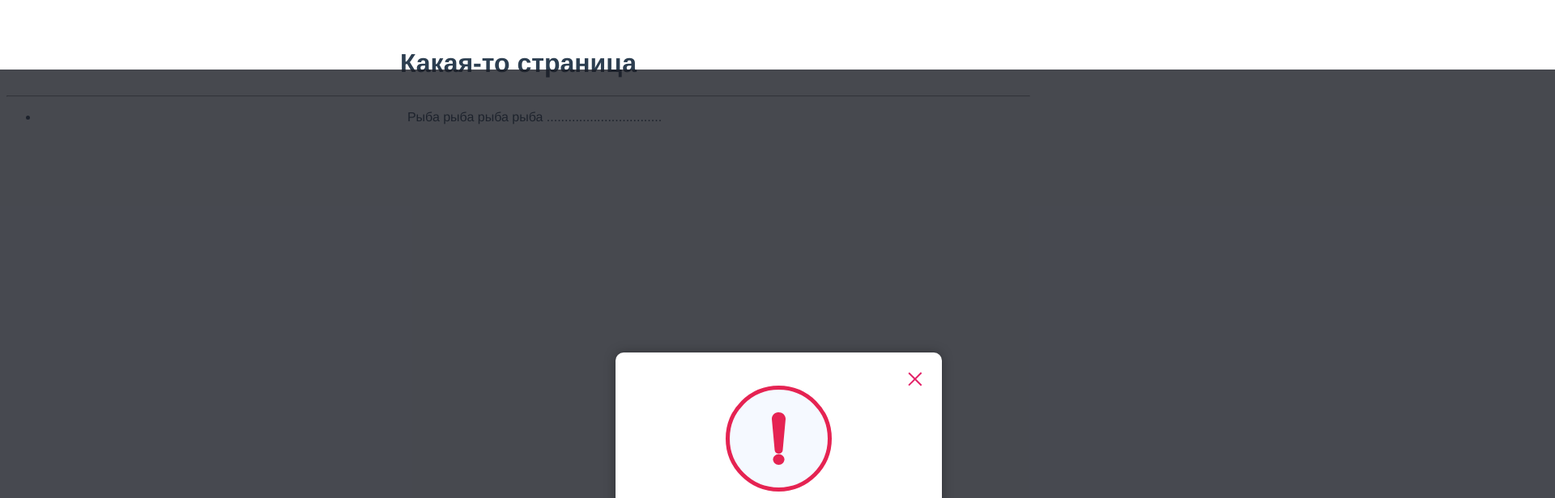
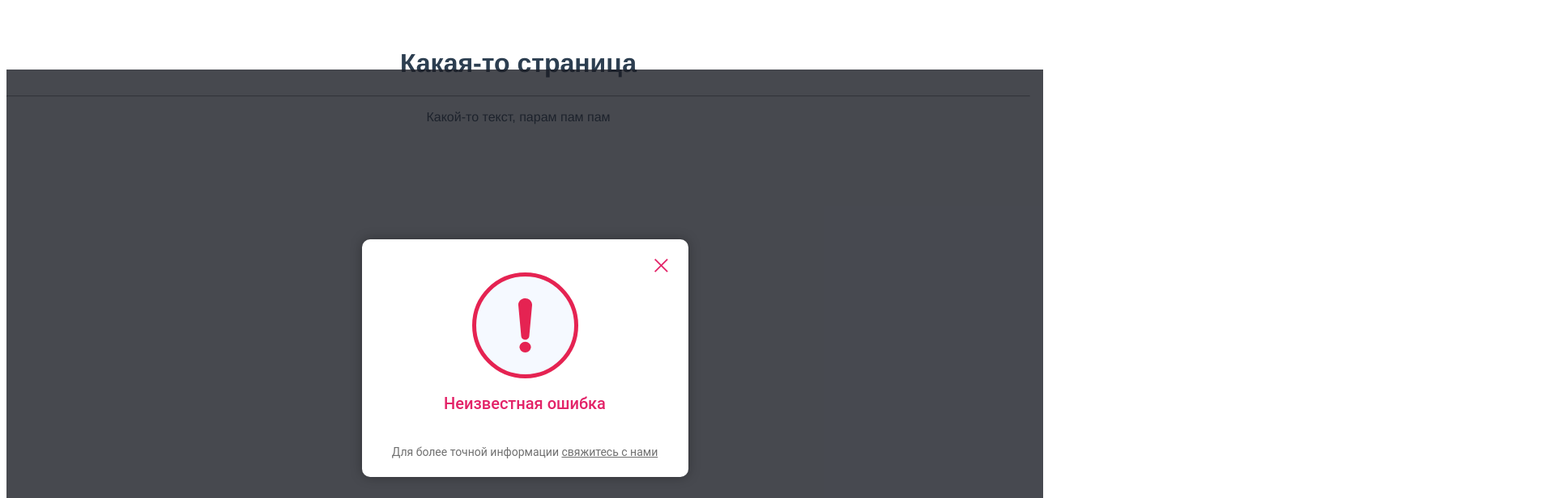
Before and after one commit to PavelPonomarchuk/vue-test-proj, a Vue app: page / in a window 1280 px wide. Shown: the top 616 px of the page at 81% size, 1920 px wide, since content can reach past the window. Built offline with nearby package versions, Linux system fonts and the light colour scheme.

Commit message:
Правка верстки всплывашки с ошибкой

```diff
--- a/src/App.vue
+++ b/src/App.vue
@@ -2,21 +2,17 @@
   <div id="app">
     <h1>Какая-то страница</h1>
     <hr>
-    <TodoList />
+    <p>Какой-то текст, парам пам пам</p>
     <UnknownError />
-
-
   </div>
 </template>
 
 <script>
-import TodoList from '@/components/TodoList'
-import UnknownError from '@/components/UnknownError'
+import UnknownError from "@/components/UnknownError";
 
 export default {
   name: 'App',
   components: {
-    TodoList,
     UnknownError
   }
 }
--- /dev/null
+++ b/src/components/ButtonClose.vue
@@ -0,0 +1,21 @@
+<template>
+  <div class="close">
+    <a href="#">
+      <img src="@/assets/cross_close.svg" alt="закрыть">
+    </a>
+  </div>
+</template>
+
+<script>
+export default {
+name: "ButtonClose"
+}
+</script>
+
+<style scoped>
+  .close {
+    position: absolute;
+    right: 6.01%;
+    top: 8.16%;
+  }
+</style>
--- a/src/components/UnknownError.vue
+++ b/src/components/UnknownError.vue
@@ -1,165 +1,72 @@
 <template>
   <div class="darkness">
     <div class="error_popup">
-      <a href="#">
-        <div class="close">
-          <div class="close_rectangle1"></div>
-          <div class="close_rectangle2"></div>
-        </div>
-      </a>
-
+      <ButtonClose />
       <div class="sign_attention">
-
-        <div class="sign_ellipse">
-          <svg width="17" height="52" viewBox="0 0 17 52" fill="none" xmlns="http://www.w3.org/2000/svg">
-            <path d="M0.032738 8.78817L3.54114 46.9826C3.74584 49.231 5.62247 51.0841 8.06819 51.2875C10.8076 51.5153 13.2224 49.5876 13.4614 46.9826L16.9698 8.78817C17.0076 8.3418 17.0124 7.84159 16.9698 7.38142C16.5614 2.93338 12.4389 -0.356861 7.76187 0.0310651C3.08481 0.419912 -0.375688 4.34105 0.032738 8.78817Z" fill="#E52352"/>
-          </svg>
-        </div>
-
-        <div class="sign_dot">
-          <svg width="15" height="14" viewBox="0 0 15 14" fill="none" xmlns="http://www.w3.org/2000/svg">
-            <path d="M7.50391 13.9982C11.3792 13.9982 14.5207 11.0108 14.5207 7.32567C14.5207 3.64054 11.3792 0.653152 7.50391 0.653152C3.62863 0.653152 0.487105 3.64054 0.487105 7.32567C0.487105 11.0108 3.62863 13.9982 7.50391 13.9982Z" fill="#E52352"/>
-          </svg>
-        </div>
+        <img src="@/assets/sign_attention.svg" alt="внимание">
       </div>
-
       <div class="text_error">
-        Неизвестная ошибка <!-- лучше потом переделать в p? -->
+        <span>Неизвестная ошибка</span>
       </div>
-
       <div class="text_callback">
-        Для более точной информации <a class="text_link" href="#">свяжитесь с нами</a>
+        <span>Для более точной информации <a class="text_link" href="#">свяжитесь с нами</a></span>
       </div>
-
     </div>
   </div>
-
 </template>
 
 <script>
-export default {
-name: "UnknownError"
-}
+  import ButtonClose from "@/components/ButtonClose";
+  export default {
+  name: "UnknownError",
+    components: {ButtonClose}
+  }
 </script>
 
 <style scoped>
   .darkness {
     position: absolute;
-    width: 1922px;
-    height: 994px;
-    left: 0px;
-    top: 86px;
+    width: 100%;
+    height: calc(100% - 5.375rem);
+    top: 5.375rem;
     background: rgba(25, 28, 36, 0.8);
+
+    display: flex;
+    justify-content: center;
+    align-items: center;
   }
 
   .error_popup {
-    position: absolute;
-    width: 403px;
-    height: 294px;
-    /*margin-left: auto;
-    margin-right: auto;*/
-    top: 0;
-    bottom: 0;
-    left: 0;
-    right: 0;
-    margin: auto;
+    position: relative; /*для MS Edge чтобы крестик отображался внутри окошка */
+    width: 25.1875rem;
+    height: 18.375rem;
     border-radius: 10px;
     background: #FFFFFF;
-
     filter: drop-shadow(0px 0px 7px rgba(0, 0, 0, 0.3));
   }
 
-  .close {
-    position: absolute;
-    left: 89.83%;
-    right: 6.01%;
-    top: 8.16%;
-    bottom: 86.13%;
-  }
-
-  .close_rectangle1 {
-    position: absolute;
-    width: 21.93px;
-    height: 1.77px;
-    /*right: 17.81px;
-    top: 24px;*/
-    right: -3px;
-    bottom: 7.5px;
-
-    background: #E32368;
-    transform: rotate(45deg);
-  }
-
-  .close_rectangle2 {
-    position: absolute;
-    width: 21.93px;
-    height: 1.77px;
-    /*right: 2.3px;
-    top: 25.25px;*/
-    top: 7.7px;
-    right: -3px;
-
-    background: #E32368;
-    transform: rotate(135deg);
-  }
-
   .sign_attention {
-    position: absolute;
-    width: 131px;
-    height: 131px;
-    left: 136px;
-    top: 41px;
-
-    background: #F5F9FF;
-    border: 5px solid #E52352;
-    border-radius: 50%;
-    box-sizing: border-box;
+    margin-top: 2.5625rem;
   }
 
   .text_error {
-    position: absolute;
-    width: 351px;
-    height: 37px;
-    left: calc(50% - 351px/2);
-    top: 187px;
+    margin-top: 0.9375rem;
 
     font-family: "Roboto", "Arial", sans-serif;/*не подключал Roboto*/
     font-style: normal;
     font-weight: 500;
-    font-size: 20px;
-    line-height: 36px;
+    font-size: 1.25rem;
     text-align: center;
     color: #E32368;
   }
 
-  .sign_ellipse {
-    position: absolute;
-    left: 0%;
-    right: 0%;
-    /*top: 0%;
-    bottom: 23.42%;*/
-    top: 23.42%;
-  }
-
-  .sign_dot {
-    position: absolute;
-    left: 8.75%;
-    right: 8.7%;
-    bottom: 19.92%;
-  }
-
   .text_callback {
-    position: absolute;
-    width: 363px;
-    height: 30px;
-    left: calc(50% - 363px/2 + 1px);
-    top: 254px;
+    margin-top: 2.5rem;
 
     font-family: "Roboto", "Arial", sans-serif; /* Roboto не подключен */
     font-style: normal;
     font-weight: normal;
-    font-size: 14px;
-    line-height: 28px;
+    font-size: 0.875rem;
     text-align: center;
     color: #707070;
   }
--- /dev/null
+++ b/src/components/UnknownErrorOld.vue
@@ -0,0 +1,174 @@
+
+/*ВАРИАНТ КОТОРЫЙ БЫЛ СДЕЛАН ПЕРВЫМ,
+ЭТОТ КОМПОНЕНТ БОЛЬШЕ НЕ ПОДКЛЮЧЕН*/
+
+<template>
+  <div class="darkness">
+    <div class="error_popup">
+      <a href="#">
+        <div class="close">
+          <div class="close_rectangle1"></div>
+          <div class="close_rectangle2"></div>
+        </div>
+      </a>
+
+      <div class="sign_attention">
+
+        <div class="sign_ellipse">
+          <svg width="17" height="52" viewBox="0 0 17 52" fill="none" xmlns="http://www.w3.org/2000/svg">
+            <path d="M0.032738 8.78817L3.54114 46.9826C3.74584 49.231 5.62247 51.0841 8.06819 51.2875C10.8076 51.5153 13.2224 49.5876 13.4614 46.9826L16.9698 8.78817C17.0076 8.3418 17.0124 7.84159 16.9698 7.38142C16.5614 2.93338 12.4389 -0.356861 7.76187 0.0310651C3.08481 0.419912 -0.375688 4.34105 0.032738 8.78817Z" fill="#E52352"/>
+          </svg>
+        </div>
+
+        <div class="sign_dot">
+          <svg width="15" height="14" viewBox="0 0 15 14" fill="none" xmlns="http://www.w3.org/2000/svg">
+            <path d="M7.50391 13.9982C11.3792 13.9982 14.5207 11.0108 14.5207 7.32567C14.5207 3.64054 11.3792 0.653152 7.50391 0.653152C3.62863 0.653152 0.487105 3.64054 0.487105 7.32567C0.487105 11.0108 3.62863 13.9982 7.50391 13.9982Z" fill="#E52352"/>
+          </svg>
+        </div>
+      </div>
+
+      <div class="text_error">
+        Неизвестная ошибка <!-- лучше потом переделать в p? -->
+      </div>
+
+      <div class="text_callback">
+        Для более точной информации <a class="text_link" href="#">свяжитесь с нами</a>
+      </div>
+
+    </div>
+  </div>
+
+</template>
+
+<script>
+export default {
+  name: "UnknownError"
+}
+</script>
+
+<style scoped>
+.darkness {
+  position: absolute;
+  width: 1922px;
+  height: 994px;
+  left: 0px;
+  top: 86px;
+  background: rgba(25, 28, 36, 0.8);
+}
+
+.error_popup {
+  position: absolute;
+  width: 403px;
+  height: 294px;
+  /*margin-left: auto;
+  margin-right: auto;*/
+  top: 0;
+  bottom: 0;
+  left: 0;
+  right: 0;
+  margin: auto;
+  border-radius: 10px;
+  background: #FFFFFF;
+
+  filter: drop-shadow(0px 0px 7px rgba(0, 0, 0, 0.3));
+}
+
+.close {
+  position: absolute;
+  left: 89.83%;
+  right: 6.01%;
+  top: 8.16%;
+  bottom: 86.13%;
+}
+
+.close_rectangle1 {
+  position: absolute;
+  width: 21.93px;
+  height: 1.77px;
+  /*right: 17.81px;
+  top: 24px;*/
+  right: -3px;
+  bottom: 7.5px;
+
+  background: #E32368;
+  transform: rotate(45deg);
+}
+
+.close_rectangle2 {
+  position: absolute;
+  width: 21.93px;
+  height: 1.77px;
+  /*right: 2.3px;
+  top: 25.25px;*/
+  top: 7.7px;
+  right: -3px;
+
+  background: #E32368;
+  transform: rotate(135deg);
+}
+
+.sign_attention {
+  position: absolute;
+  width: 131px;
+  height: 131px;
+  left: 136px;
+  top: 41px;
+
+  background: #F5F9FF;
+  border: 5px solid #E52352;
+  border-radius: 50%;
+  box-sizing: border-box;
+}
+
+.text_error {
+  position: absolute;
+  width: 351px;
+  height: 37px;
+  left: calc(50% - 351px/2);
+  top: 187px;
+
+  font-family: "Roboto", "Arial", sans-serif;/*не подключал Roboto*/
+  font-style: normal;
+  font-weight: 500;
+  font-size: 20px;
+  line-height: 36px;
+  text-align: center;
+  color: #E32368;
+}
+
+.sign_ellipse {
+  position: absolute;
+  left: 0%;
+  right: 0%;
+  /*top: 0%;
+  bottom: 23.42%;*/
+  top: 23.42%;
+}
+
+.sign_dot {
+  position: absolute;
+  left: 8.75%;
+  right: 8.7%;
+  bottom: 19.92%;
+}
+
+.text_callback {
+  position: absolute;
+  width: 363px;
+  height: 30px;
+  left: calc(50% - 363px/2 + 1px);
+  top: 254px;
+
+  font-family: "Roboto", "Arial", sans-serif; /* Roboto не подключен */
+  font-style: normal;
+  font-weight: normal;
+  font-size: 14px;
+  line-height: 28px;
+  text-align: center;
+  color: #707070;
+}
+
+.text_link {
+  color: #707070;
+}
+</style>
```
Also changed, not shown: src/components/TodoItem.vue (+0 -12 lines), src/components/TodoList.vue (+0 -8 lines), src/assets/cross_close.svg (added), src/assets/sign_attention.svg (added).
